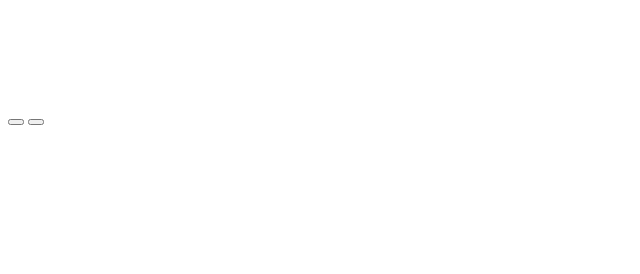
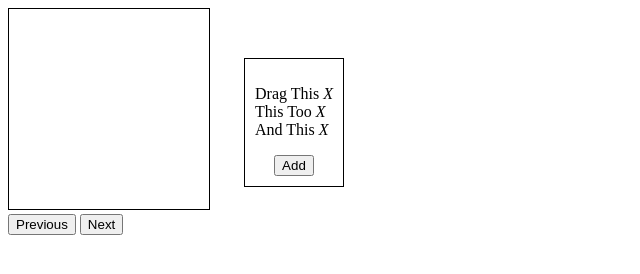
Before and after one commit to colorbium/htmlJournal, a plain HTML site: page index.html in a window 1280 px wide. Shown: the whole page, without its empty margins (0-640 px from the left). Drawn offline with nearby package versions, Linux system fonts and the light colour scheme.

Commit message:
add layer list

```diff
--- a/filer.js
+++ b/filer.js
@@ -7,10 +7,10 @@ function init()
 	if(filesystem==null)
 	{
 		//request
-		navigator.webkitPersistentStorage.requestQuota(1024 * 1024 * 5,
+		navigator.webkitTemporaryStorage.requestQuota(1024 * 1024 * 5,
 		function(grantedSize) {
 			// Request a file system with the new size.
-			window.webkitRequestFileSystem(window.PERSISTENT, grantedSize, function(fs) {onInitFs(fs);
+			window.webkitRequestFileSystem(window.TEMPORARY, grantedSize, function(fs) {onInitFs(fs);
 				}, error);
 			}, error);
 	}
--- a/index.html
+++ b/index.html
@@ -1,15 +1,51 @@
 <html>
   <head>
+
     <title>Journal WIP</title>
-
+    <link rel="stylesheet" type="text/css" href="style.css">
+<script src="./node_modules/sortablejs/Sortable.js"></script>
  <script type="text/javascript" src="filer.js"></script>
     <script type="text/javascript" src="drawtools.js"></script>
   </head>
   <body onload="init(); freeDraw()">
-    <canvas id="page" width="100%" height="100%"></canvas>
+    <canvas id="page" width="200px;" height="200px;"></canvas>
+	<div id="layers">
+		<ul  id="layerlist">
+		<li id="canvas0L">Drag This<i class="js-remove"> X</i></li>
+		<li id="canvas1L">This Too<i class="js-remove"> X</i></li>
+		<li id="canvas2L" >And This<i class="js-remove"> X</i></li>
+		</ul>
+		<button id="newlayer">Add</button>
+	</div>
+	<script>
+		function addLayer(){
+			var list = document.getElementById('layerlist');
+			var li = document.createElement('li');
+			li.id="canvas2";
+			list.appendChild(li);
+			li.innerHTML="Layer 2";
+			var i = document.createElement('i');
+			i.className="js-remove";
+			i.innerHTML="X";
+			li.appendChild(i);
+		}
+	var nl_btn = document.getElementById('newlayer');
+	nl_btn.addEventListener("click", addLayer, false);
+	var list = document.getElementById('layerlist');
+	var sortable = Sortable.create(list,{
+		filter: '.js-remove',
+		onFilter: function(evt){
+			var el = sortable.closest(evt.item);
+			el && el.parentNode.removeChild(el);
+		},
+		onMove: function(evt){
+			//move canvas
+		}
+		});
+	</script>
     <div id="controls">
-      <button id="prev"></button>
-      <button id="next"></button>
+      <button id="prev">Previous</button>
+      <button id="next">Next</button>
     </div>
   </body>
 </html>
--- /dev/null
+++ b/style.css
@@ -0,0 +1,22 @@
+#page{
+	display:inline-block;
+	border:1px solid black;
+}
+#layers{
+	display:inline-block;
+	border:1px solid black;
+	padding:10px;
+	position:relative;
+	margin-left:30px;
+	vertical-align:top;
+	top:50px;
+}
+#layerlist{
+	list-style:none;
+	display:block;
+	padding:0;
+}
+#newLayer{
+	display:block;
+	margin:auto;
+}
```
